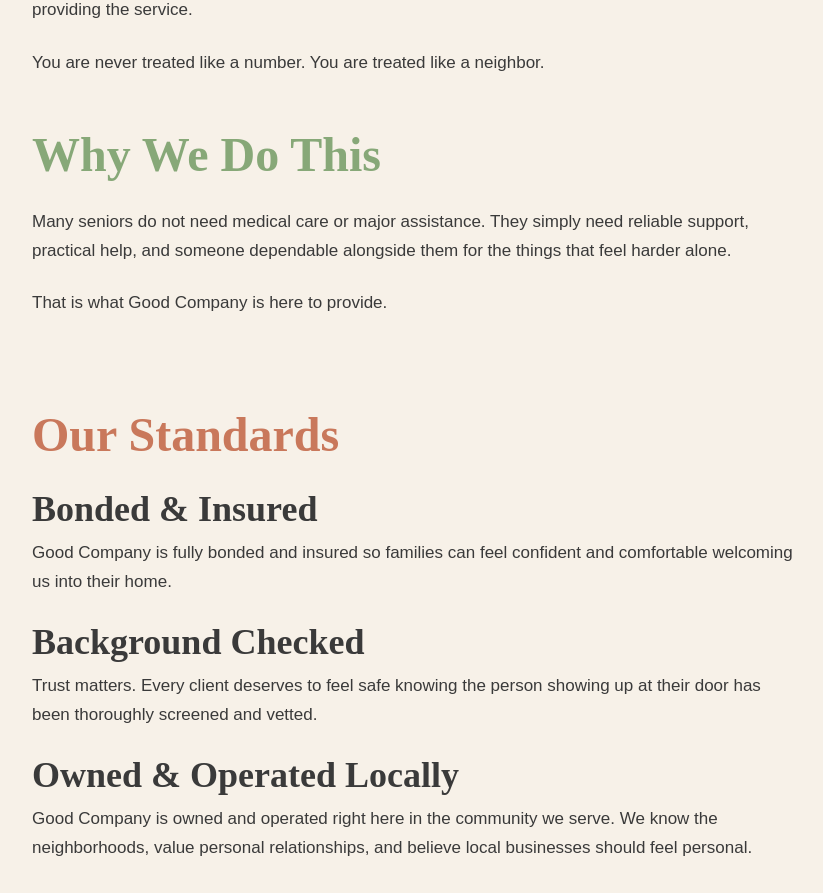
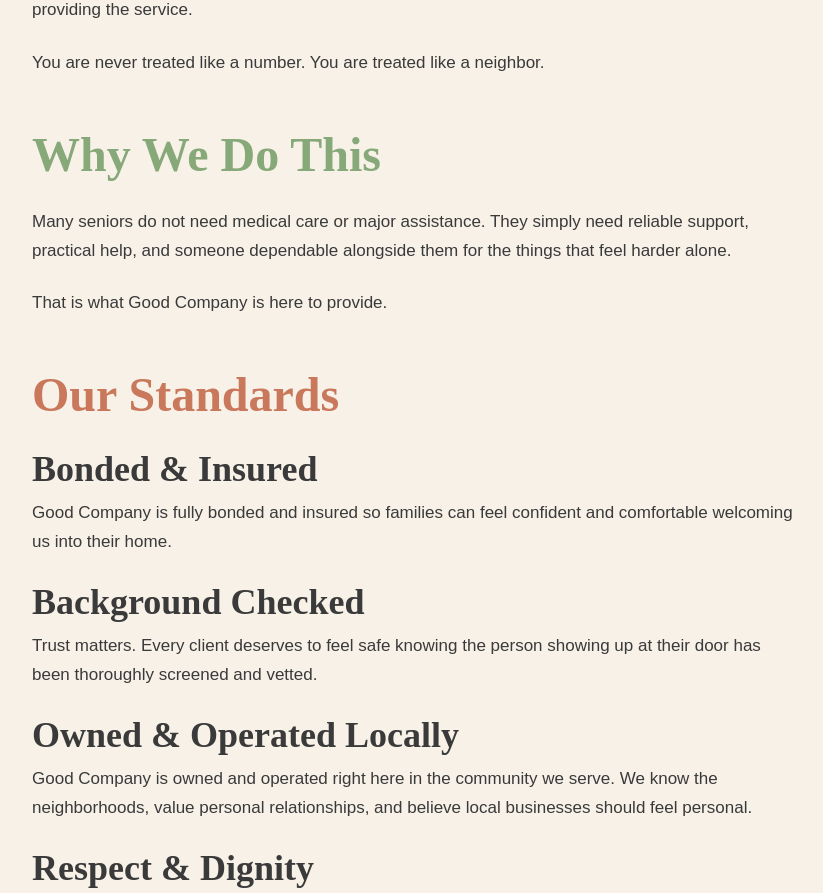
Before and after one commit to GoodCompanySCS/goodcompany-scs, a Next.js app: page /about in a window 1280 px wide. Shown: the part 1620-2513 px from the top of the page, without its empty margins (64-887 px from the left). Built offline with nearby package versions, Linux system fonts and the light colour scheme.

Commit message:
Update page.tsx

```diff
--- a/app/about/page.tsx
+++ b/app/about/page.tsx
@@ -35,7 +35,7 @@ export default function About() {
             <p className="text-lg mb-6">You are never treated like a number. You are treated like a neighbor.</p>
             </div>
 
-            <div className="mb-8 pb-8 border-b-gray-200">
+            <div className="mb-12">
               <h2 style={{ color: 'var(--sage)' }} className="mb-6">Why We Do This</h2>
               <p className="text-lg mb-6">
                 Many seniors do not need medical care or major assistance. They simply need reliable support, practical help, and someone dependable alongside them for the things that feel harder alone.
```
